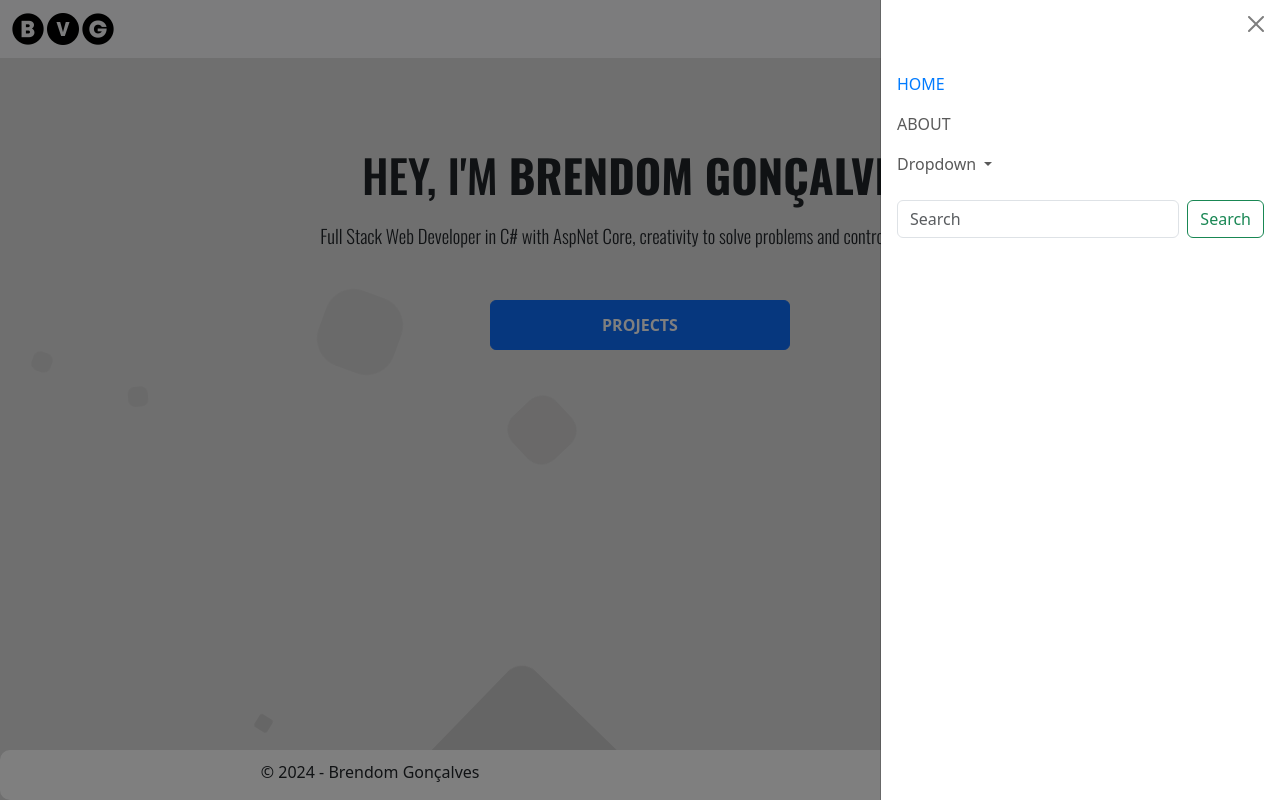
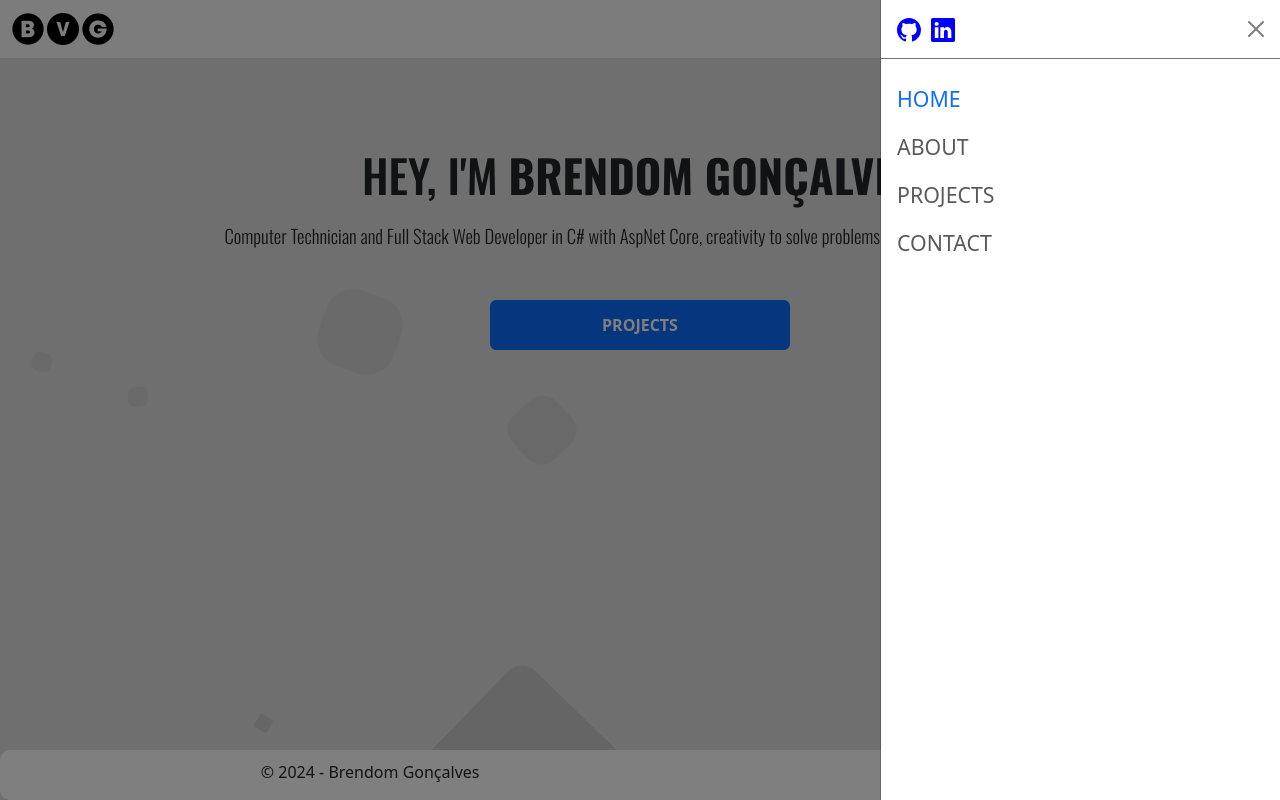
Before and after one commit to BrendomGoncalves/portifolio, an Angular app: page /home in a window 1280 px wide. Both pictures are taken after a click on the button "Toggle navigation". Built offline with nearby package versions, Linux system fonts and the light colour scheme.

Commit message:
Alteração do conteúdo do offcanvas da navbar

```diff
--- a/src/app/app.component.css
+++ b/src/app/app.component.css
@@ -10,7 +10,7 @@
 }
 
 .style-active-link{
-    color: #007bff;
+    color: #0d6efd;
     font-weight: 600;
 }
 
@@ -34,6 +34,12 @@
 }
 
 @media (max-width:425px) {
+    nav ul li a {
+        font-size: 18pt;
+    }
+    .lista-links{
+        align-items: center;
+    }
     .footer {
         padding: 10px 15px 10px 15px;
     }
@@ -42,10 +48,16 @@
     .footer {
         padding: 10px 20px 0px 20px;
     }
+    nav ul li a {
+        font-size: 16pt;
+    }
 }
 @media (min-width:769px) {
     .footer {
         justify-content: space-around;
         padding: 10px 20px 0px 20px;
     }
+    nav ul li a {
+        font-size: 16pt;
+    }
 }
--- a/src/app/app.component.html
+++ b/src/app/app.component.html
@@ -1,19 +1,38 @@
 <div class="div-main">
-    <!-- <nav class="navbar navbar-expand-sm bg-body-tertiary sticky-top">
-        <div class="nav-items container-fluid">
+    <nav class="navbar bg-body-tertiary">
+        <div class="container-fluid">
             <a class="navbar-brand" style="display: flex;gap:3px" routerLink="/about">
                 <img src="/assets/letter-b.png" alt="letter b">
                 <img src="/assets/letter-v.png" alt="letter v">
                 <img src="/assets/letter-g.png" alt="letter g">
             </a>
-            <div>
-                <button class="navbar-toggler" type="button" data-bs-toggle="collapse"
-                    data-bs-target="#navbarSupportedContent" aria-controls="navbarSupportedContent"
-                    aria-expanded="false" aria-label="Toggle navigation">
-                    <span class="navbar-toggler-icon"></span>
-                </button>
-                <div class="collapse navbar-collapse" id="navbarSupportedContent">
-                    <ul class="navbar-nav me-auto mb-2 mb-lg-0">
+            <button class="navbar-toggler" type="button" data-bs-toggle="offcanvas" data-bs-target="#offcanvasNavbar"
+                aria-controls="offcanvasNavbar" aria-label="Toggle navigation">
+                <span class="navbar-toggler-icon"></span>
+            </button>
+            <div class="offcanvas offcanvas-end" tabindex="-1" id="offcanvasNavbar"
+                aria-labelledby="offcanvasNavbarLabel">
+                <div class="offcanvas-header">
+                    <div style="display: flex;gap:10px;">
+                        <a target="_blank" href="https://github.com/BrendomGoncalves">
+                            <svg xmlns="http://www.w3.org/2000/svg" width="24" height="24" fill="blue"
+                                class="bi bi-github" viewBox="0 0 16 16">
+                                <path
+                                    d="M8 0C3.58 0 0 3.58 0 8c0 3.54 2.29 6.53 5.47 7.59.4.07.55-.17.55-.38 0-.19-.01-.82-.01-1.49-2.01.37-2.53-.49-2.69-.94-.09-.23-.48-.94-.82-1.13-.28-.15-.68-.52-.01-.53.63-.01 1.08.58 1.23.82.72 1.21 1.87.87 2.33.66.07-.52.28-.87.51-1.07-1.78-.2-3.64-.89-3.64-3.95 0-.87.31-1.59.82-2.15-.08-.2-.36-1.02.08-2.12 0 0 .67-.21 2.2.82.64-.18 1.32-.27 2-.27s1.36.09 2 .27c1.53-1.04 2.2-.82 2.2-.82.44 1.1.16 1.92.08 2.12.51.56.82 1.27.82 2.15 0 3.07-1.87 3.75-3.65 3.95.29.25.54.73.54 1.48 0 1.07-.01 1.93-.01 2.2 0 .21.15.46.55.38A8.01 8.01 0 0 0 16 8c0-4.42-3.58-8-8-8" />
+                            </svg>
+                        </a>
+                        <a target="_blank" href="https://www.linkedin.com/in/brendomvictor/">
+                            <svg xmlns="http://www.w3.org/2000/svg" width="24" height="24" fill="blue"
+                                class="bi bi-linkedin" viewBox="0 0 16 16">
+                                <path
+                                    d="M0 1.146C0 .513.526 0 1.175 0h13.65C15.474 0 16 .513 16 1.146v13.708c0 .633-.526 1.146-1.175 1.146H1.175C.526 16 0 15.487 0 14.854zm4.943 12.248V6.169H2.542v7.225zm-1.2-8.212c.837 0 1.358-.554 1.358-1.248-.015-.709-.52-1.248-1.342-1.248S2.4 3.226 2.4 3.934c0 .694.521 1.248 1.327 1.248zm4.908 8.212V9.359c0-.216.016-.432.08-.586.173-.431.568-.878 1.232-.878.869 0 1.216.662 1.216 1.634v3.865h2.401V9.25c0-2.22-1.184-3.252-2.764-3.252-1.274 0-1.845.7-2.165 1.193v.025h-.016l.016-.025V6.169h-2.4c.03.678 0 7.225 0 7.225z" />
+                            </svg>
+                        </a>
+                    </div>
+                    <button type="button" class="btn-close" data-bs-dismiss="offcanvas" aria-label="Close"></button>
+                </div>
+                <div class="offcanvas-body border-top border-secondary">
+                    <ul class="navbar-nav justify-content-end flex-grow-1 pe-3 lista-links">
                         <li class="nav-item">
                             <a class="nav-link" aria-current="page" routerLink="/home"
                                 routerLinkActive="style-active-link">HOME</a>
@@ -28,53 +47,6 @@
                             <a class="nav-link" routerLink="/contact" routerLinkActive="style-active-link">CONTACT</a>
                         </li>
                     </ul>
-                </div>
-            </div>
-        </div>
-    </nav> -->
-    <nav class="navbar bg-body-tertiary">
-        <div class="container-fluid">
-            <a class="navbar-brand" style="display: flex;gap:3px" routerLink="/about">
-                <img src="/assets/letter-b.png" alt="letter b">
-                <img src="/assets/letter-v.png" alt="letter v">
-                <img src="/assets/letter-g.png" alt="letter g">
-            </a>
-            <button class="navbar-toggler" type="button" data-bs-toggle="offcanvas" data-bs-target="#offcanvasNavbar"
-                aria-controls="offcanvasNavbar" aria-label="Toggle navigation">
-                <span class="navbar-toggler-icon"></span>
-            </button>
-            <div class="offcanvas offcanvas-end" tabindex="-1" id="offcanvasNavbar" aria-labelledby="offcanvasNavbarLabel">
-                <div class="offcanvas-header">
-                    <button type="button" class="btn-close" data-bs-dismiss="offcanvas" aria-label="Close"></button>
-                </div>
-                <div class="offcanvas-body">
-                    <ul class="navbar-nav justify-content-end flex-grow-1 pe-3">
-                        <li class="nav-item">
-                            <a class="nav-link" aria-current="page" routerLink="/home"
-                                routerLinkActive="style-active-link">HOME</a>
-                        </li>
-                        <li class="nav-item">
-                            <a class="nav-link" routerLink="/about" routerLinkActive="style-active-link">ABOUT</a>
-                        </li>
-                        <li class="nav-item dropdown">
-                            <a class="nav-link dropdown-toggle" href="#" role="button" data-bs-toggle="dropdown"
-                                aria-expanded="false">
-                                Dropdown
-                            </a>
-                            <ul class="dropdown-menu">
-                                <li><a class="dropdown-item" href="#">Action</a></li>
-                                <li><a class="dropdown-item" href="#">Another action</a></li>
-                                <li>
-                                    <hr class="dropdown-divider">
-                                </li>
-                                <li><a class="dropdown-item" href="#">Something else here</a></li>
-                            </ul>
-                        </li>
-                    </ul>
-                    <form class="d-flex mt-3" role="search">
-                        <input class="form-control me-2" type="search" placeholder="Search" aria-label="Search">
-                        <button class="btn btn-outline-success" type="submit">Search</button>
-                    </form>
                 </div>
             </div>
         </div>
--- a/src/app/components/home/home.component.html
+++ b/src/app/components/home/home.component.html
@@ -1,6 +1,6 @@
 <div class="home-titulo">
     <h1>HEY, I'M <b>BRENDOM GONÇALVES</b></h1>
-    <p>Full Stack Web Developer in C# with AspNet Core, creativity to solve problems and control structures.</p>
+    <p>Computer Technician and Full Stack Web Developer in C# with AspNet Core, creativity to solve problems and ease to work in a team.</p>
     <button class="btn btn-primary" routerLink="/projects">PROJECTS</button>
 </div>
 
```
